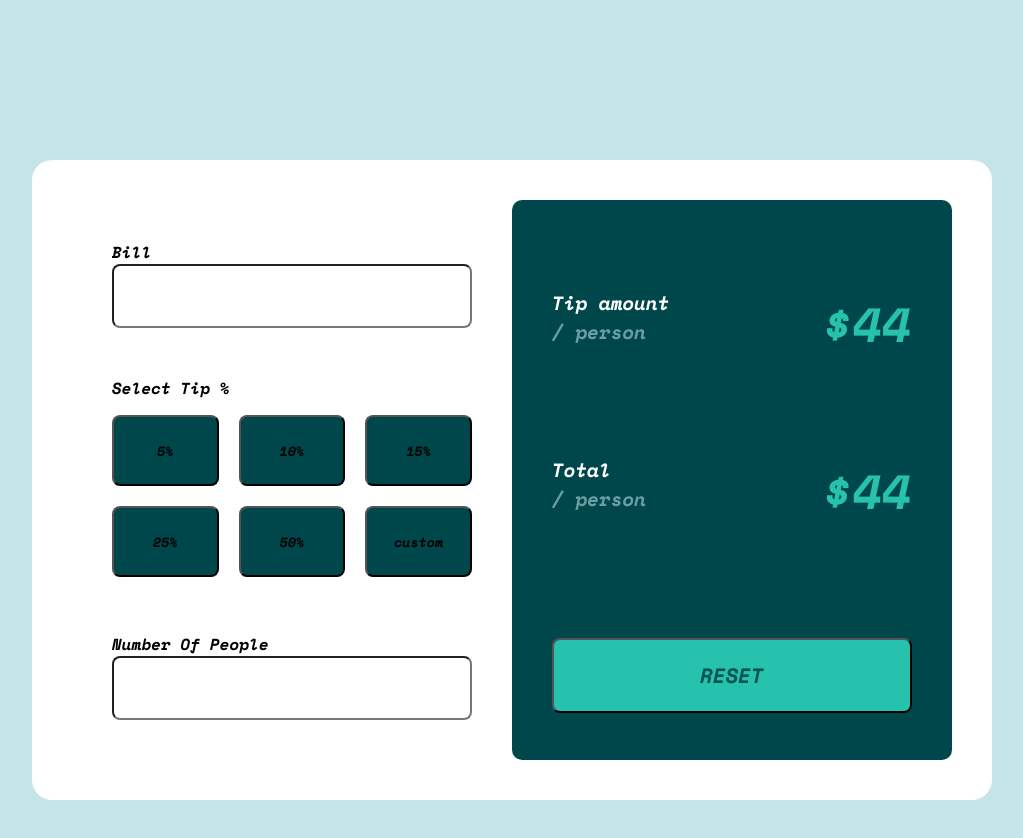
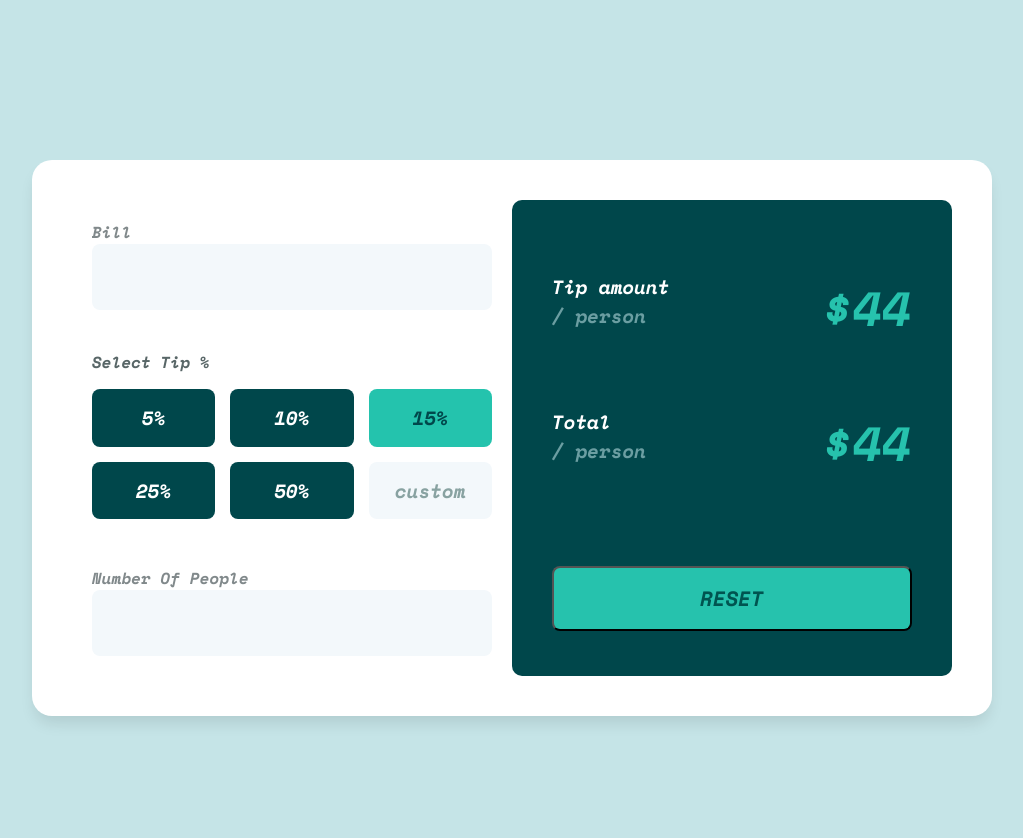
Before and after one commit to biggbhen/tip-calculator, a plain HTML site: page index.html in a window 1280 px wide. Shown: the whole page, without its empty margins (128-1151 px from the left). Drawn offline with nearby package versions, Linux system fonts and the light colour scheme.

Commit message:
finished the ui for tip calculator

```diff
--- a/index.html
+++ b/index.html
@@ -15,12 +15,12 @@
         <input type="text" id="bill" />
         <p class="tip">Select Tip %</p>
         <section class="percents">
-          <button>5%</button>
-          <button>10%</button>
-          <button>15%</button>
-          <button>25%</button>
-          <button>50%</button>
-          <button>custom</button>
+          <button class="percentOne">5%</button>
+          <button class="percentTwo">10%</button>
+          <button class="percentThree">15%</button>
+          <button class="percentFour">25%</button>
+          <button class="percentFive">50%</button>
+          <button class="percentSix">custom</button>
         </section>
         <label for="numberOfPeople">Number Of People</label>
         <input type="text" id="numberOfPeople" />
--- a/styles.css
+++ b/styles.css
@@ -11,8 +11,9 @@ body{
 .container{
  background-color: white;
  margin:10rem auto;
+ box-shadow: 0px 10px 15px -3px rgba(0,0,0,0.1);
  /* border: 1px solid blue; */
- width: 80%;
+ width: 90%;
  max-width: 60rem;
  overflow: auto;
  border-radius: 20px;
@@ -26,30 +27,42 @@ body{
  border: 1px solid green;
 } */
 .input{
- padding: 40px;
+ padding: 20px;
+ /* border: 1px solid; */
+}
+label{
+ color: #81898B;
 }
 .input > input[type=text]{
+ background-color: #F3F8FB;
+ text-align: right;
+ font-size:clamp(1.2rem, 3vw, 1.5rem);
  display: block;
  width: 100%;
- padding: 20px;
+ padding: 15px;
  border-radius: 8px;
+ border: none;
 }
 .tip{
- margin-top: 3rem;
+ margin-top: 2.5rem;
+ color: #586667;
 }
 .percents{
- margin-bottom: 2.5rem;
+ margin-bottom: 2rem;
  /* border: 1px solid orange; */
- height: 12rem;
+ height: 10rem;
 display: grid;
 grid-template-columns: 1fr 1fr 1fr;
-gap: 20px;
+gap: 15px;
 padding: 15px 0px;
 }
 .percents > button{
 /* border: 1px solid red; */
 background-color: #00474B;
 border-radius: 8px;
+font-size:clamp(0.9rem, 2vw, 1.2rem);
+color: white;
+border: 0;
 }
 
 /* result of the input section */
@@ -63,21 +76,21 @@ border-radius: 8px;
  display: flex;
  justify-content: space-between;
  /* border: 1px solid black; */
- padding:3rem 0;
+ padding:2rem 0;
 }
 .value p{
- font-size: 1.2rem;
+ font-size:clamp(0.8rem, 2vw, 1.2rem);
  color: white;
  font-weight: 600;
 }
 .value button{
- padding: 20px;
+ padding: 15px;
  width: 100%;
- margin-top: 4rem;
+ margin-top: 3.5rem;
  border-radius: 8px;
  background-color: #26C2AD;
  color: #005450;
- font-size: 1.3rem;
+ font-size: clamp(1.1rem, 2vw, 1.3rem);
  font-weight: 700;
 }
 .value span{
@@ -85,7 +98,35 @@ font-weight: 100;
 color: #6B9EA2;
 }
 .value h2{
- font-size: 3rem;
+ font-size: clamp(2rem, 5vw, 3rem);
  color: #26C2AD;
-
 }
+.percents .percentThree{
+ background-color: #24C3AD;
+ color: #00474B;
+}
+.percents .percentSix{
+ background-color: #F3F8FB;
+ color: #88A2A1;
+}
+@media (max-width:700px) {
+ .container{
+  grid-template-columns: 1fr;
+ }
+ .percents{
+  grid-template-columns: 1fr 1fr;
+  height: 13rem;
+ }
+ .value p{
+ font-size:clamp(0.8rem, 2vw, 1.3rem);
+}
+.value button{
+ font-size: clamp(0.9rem, 2vw, 1.3rem);
+}
+.input > input[type=text]{
+  font-size:clamp(1.2rem, 3vw, 1.6rem);
+}
+.percents > button{
+ font-size:clamp(1rem, 3vw, 1.4rem);
+}
+}
```
